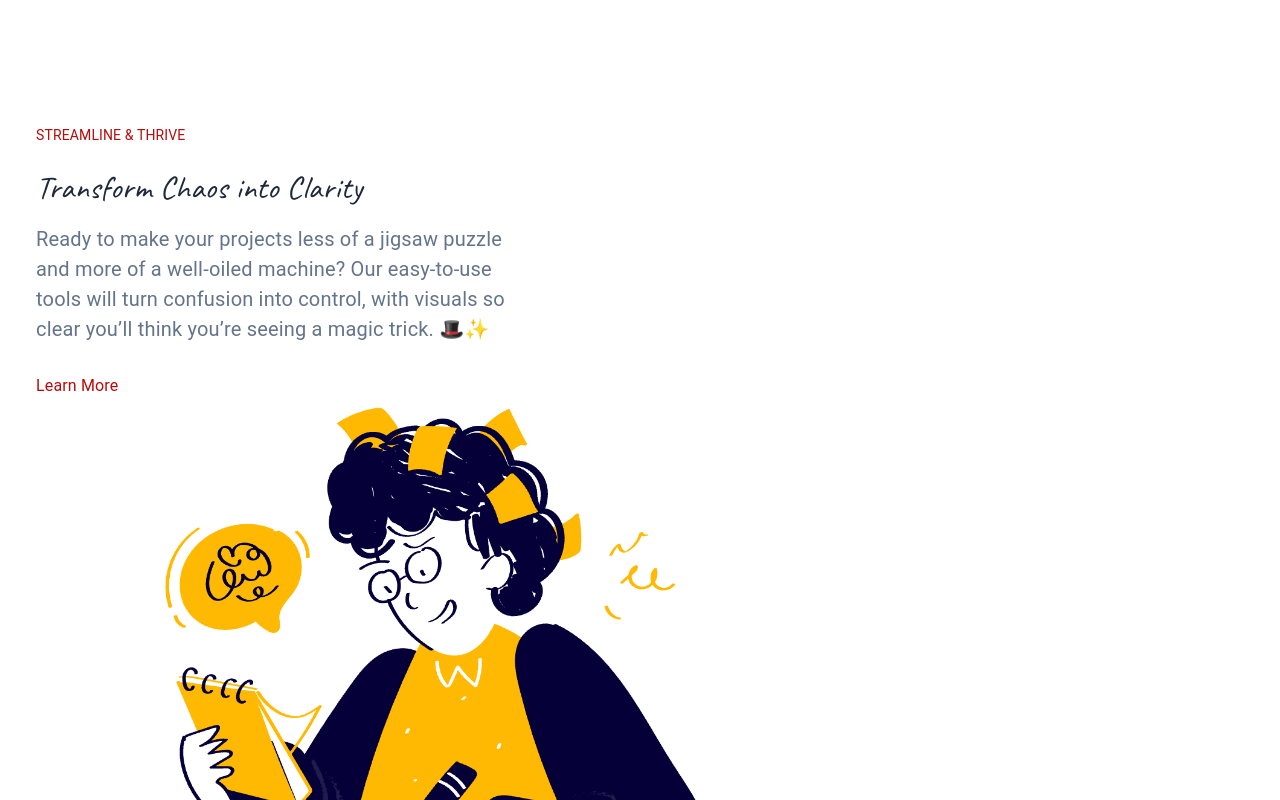
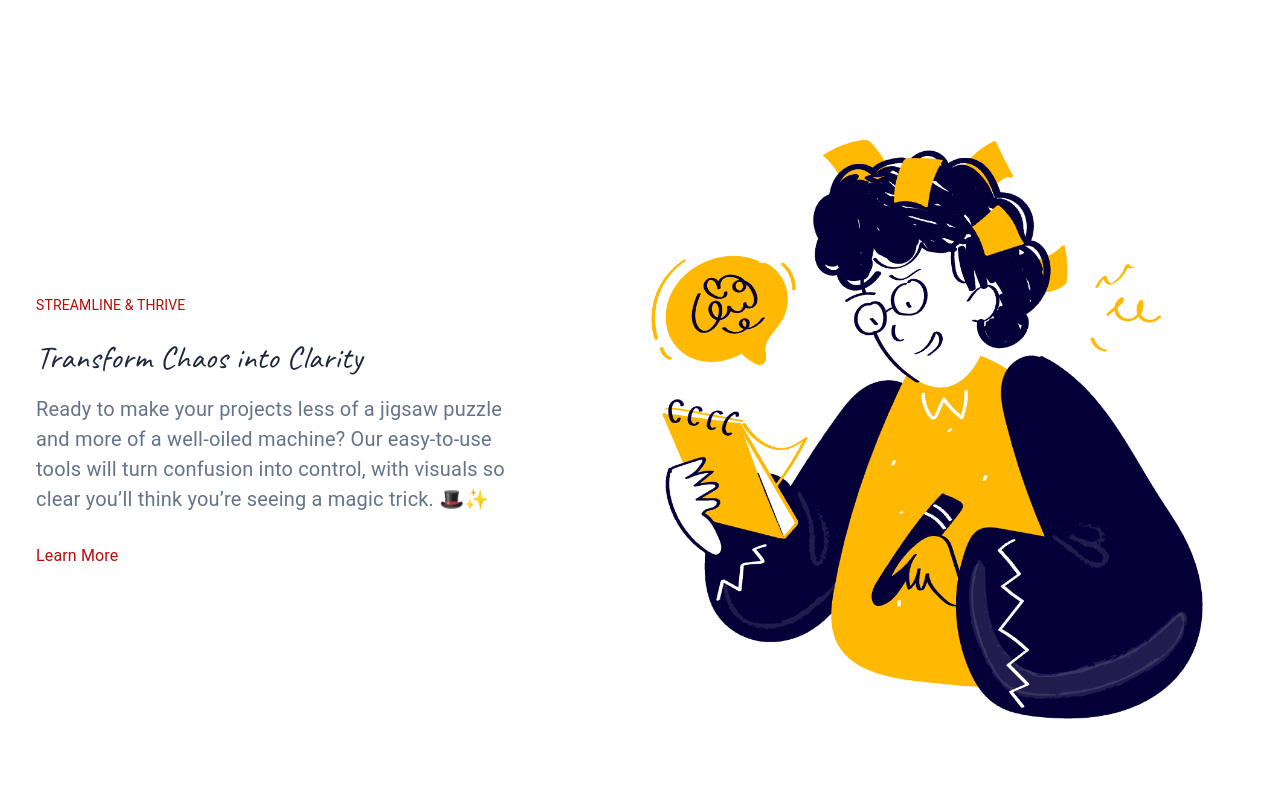
Before and after one commit to devxquadgit/devxquad, a Next.js app in the folder client/: page / in a window 1280 px wide. Shown: the part 1660-2460 px from the top of the page. Built offline with nearby package versions, Linux system fonts and the light colour scheme.

Commit message:
[Fix]: margin removed

```diff
--- a/client/src/layouts/Info/index.tsx
+++ b/client/src/layouts/Info/index.tsx
@@ -46,7 +46,6 @@ const StyledImageMain = styled.div<{ isEven: boolean }>`
 	width: ${({ isEven }) => (isEven ? "57%" : "55%")};
 	padding-left: ${({ isEven }) => (isEven ? "8.3%" : "0")};
 	padding-right: ${({ isEven }) => (isEven ? "0" : "6.2%")};
-	margin: 0 1rem;
 
 	& img {
 		max-width: 624px;
```
